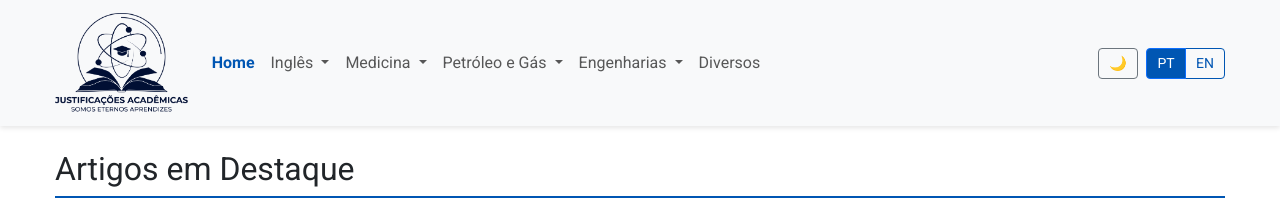
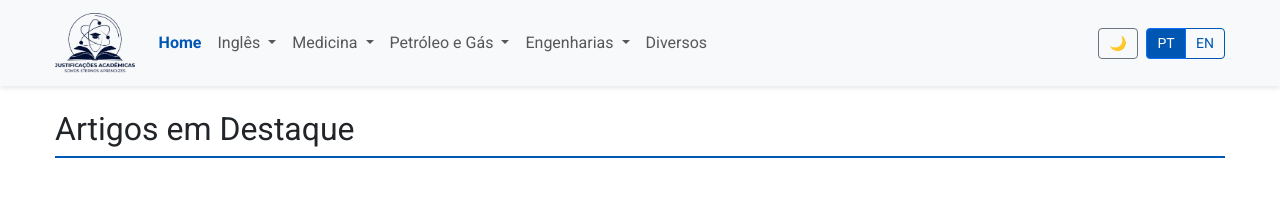
Before and after one commit to edmilsonpraia/blog, a website: page index.html in a window 1280 px wide. Shown: the top 203 px of the page. Drawn offline with nearby package versions, Linux system fonts and the light colour scheme.

Commit message:
Atualiza formulário de contato para envio assíncrono

```diff
--- a/index.html
+++ b/index.html
@@ -65,7 +65,7 @@
         <nav class="navbar navbar-expand-lg navbar-light bg-light">
             <div class="container">
                 <a class="navbar-brand" href="#">
-                    <img src="assets/images/Logomarca_00.png" alt="Justificações Acadêmicas" height="100" class="d-inline-block align-top">
+                    <img src="assets/images/Logomarca_00.png" alt="Justificações Acadêmicas" height="60" class="d-inline-block align-top">
                 </a>
                 <button class="navbar-toggler" type="button" data-bs-toggle="collapse" data-bs-target="#navbarNav">
                     <span class="navbar-toggler-icon"></span>
```
